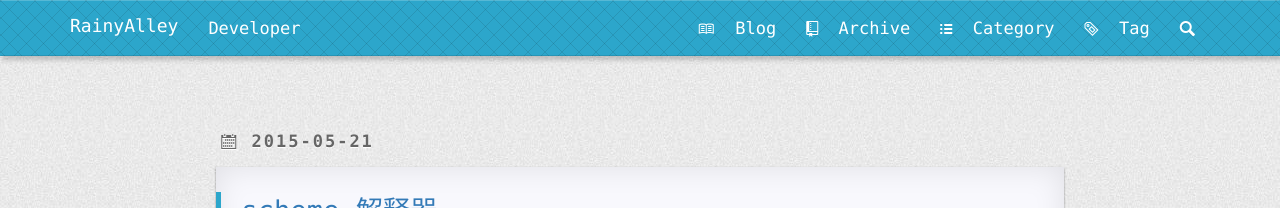
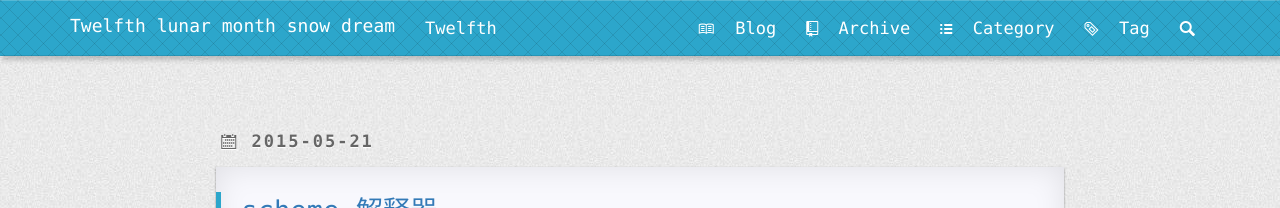
Before and after one commit to menbin/blog, a Jekyll site: the page built from index.html, in a window 1280 px wide. Shown: the top 208 px of the page. Built offline with Jekyll 4.4.1, drawn with Linux system fonts in a browser that asks for light colours; nearby versions of some CDN libraries; Markdown is read by kramdown in place of the engine named in the settings; the list of posts is cut into pages by our own code; comment, search, counter and statistics services are not loaded.

Commit message:
Update _config.yml

```diff
--- a/_config.yml
+++ b/_config.yml
@@ -28,14 +28,15 @@ baseurl: ""
 
 
 
-title: "RainyAlley"
-email: "dubuyuye@yeah.net"
-description: "Developer"
-github_username:  "dubuyuye"
+title: "Twelfth lunar month snow dream"
+email: "kkkkkk021go@163.net"
+description: "Twelfth"
+github_username:  "menbin"
 swiftype_searchId: "ncwR9a8S9CTx2q9SgsJm"
-disqus_shortname: "rainyalley"
+disqus_shortname: "menbin"
 
 
 
-url: "http://menbin.github.io"
+
+url: "http://menbin.github.io/"
 imgrepo: "http://menbin.github.io/static/img"
```
